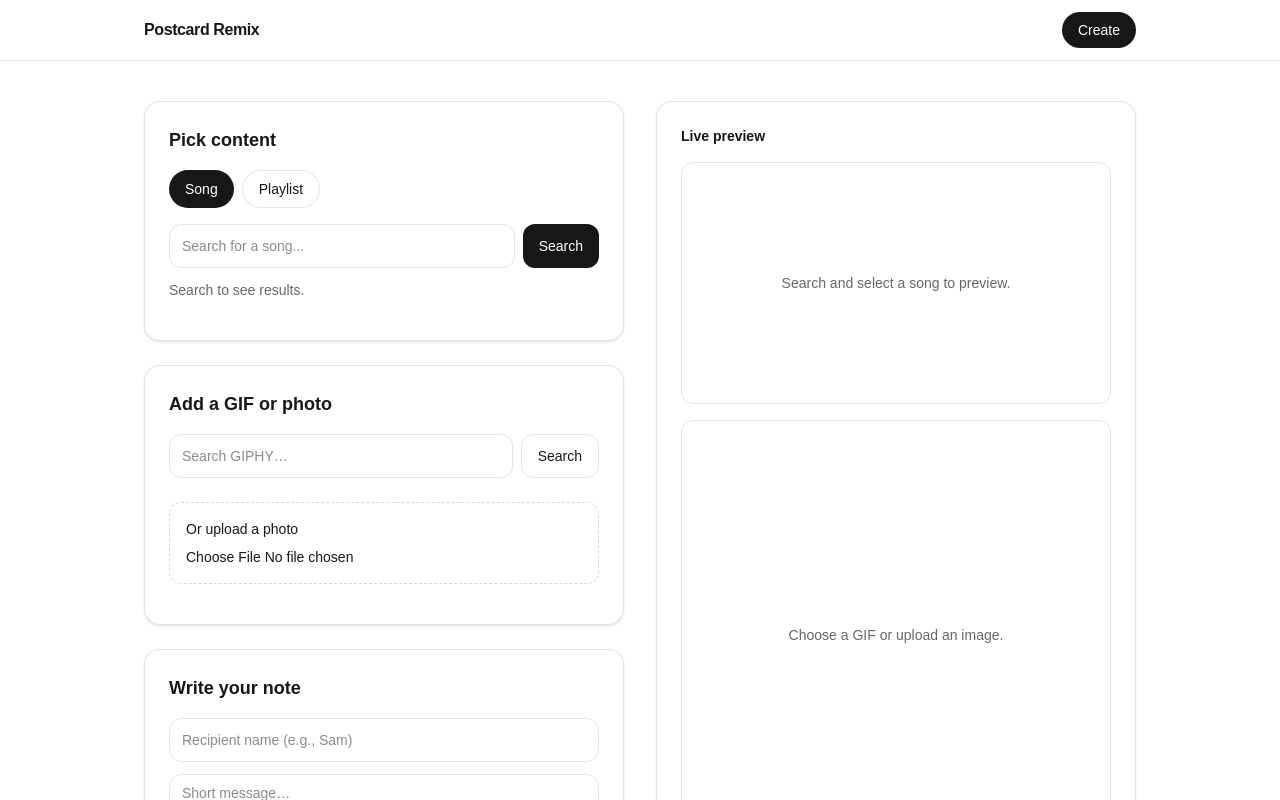
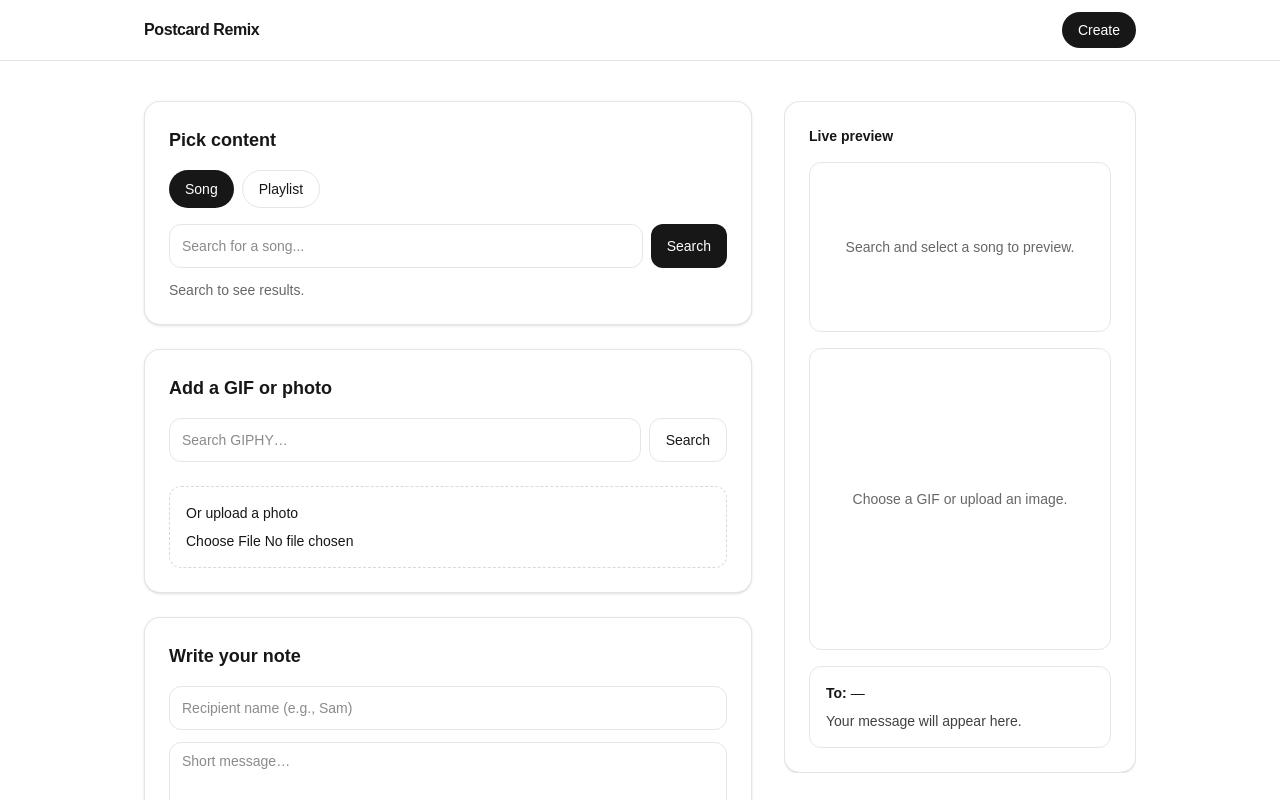
Before and after one commit to amyharpersmith/postcardremix, a Next.js app: page /create in a window 1280 px wide. Shown: the top 800 px of the page. Built offline with nearby package versions, Linux system fonts and the light colour scheme.

Commit message:
Interface fix

```diff
--- a/src/app/create/page.tsx
+++ b/src/app/create/page.tsx
@@ -234,7 +234,7 @@ export default function CreatePage() {
   }
 
   return (
-    <div className="grid gap-8 lg:grid-cols-2 w-full">
+    <div className="grid gap-8 lg:grid-cols-[minmax(0,1fr)_22rem] w-full items-start">
       <div className="grid gap-6 min-w-0">
         <section className="rounded-2xl border border-black/10 bg-white p-6 shadow-sm dark:border-white/15 dark:bg-black">
           <h2 className="text-lg font-semibold">Pick content</h2>
@@ -523,7 +523,7 @@ export default function CreatePage() {
         </section>
       </div>
 
-      <aside className="lg:sticky lg:top-6 w-full lg:w-auto">
+      <aside className="lg:sticky lg:top-6 lg:self-start lg:max-h-[calc(100dvh-3rem)] lg:overflow-y-auto w-full lg:w-auto min-w-0">
         <div className="rounded-2xl border border-black/10 bg-white p-6 shadow-sm dark:border-white/15 dark:bg-black">
           <div className="text-sm font-semibold">Live preview</div>
           <div className="mt-4 grid gap-4">
```
